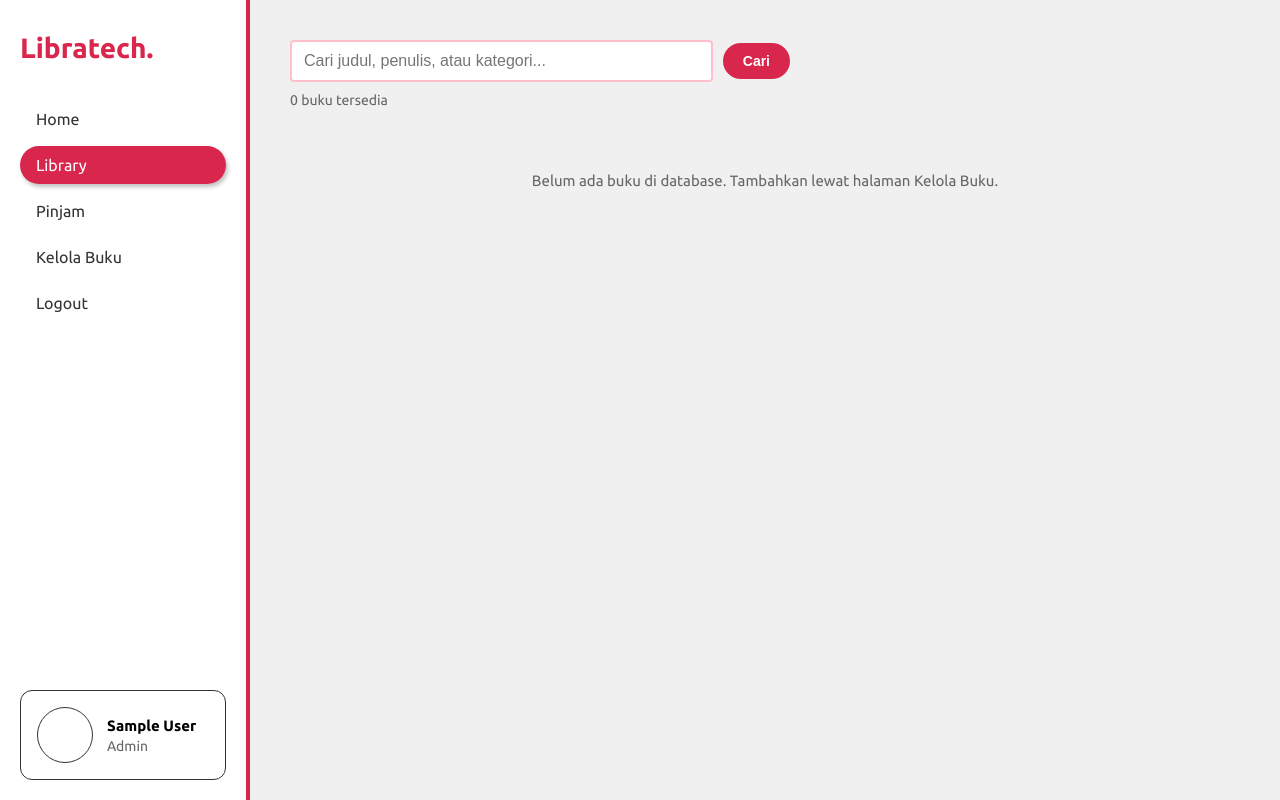
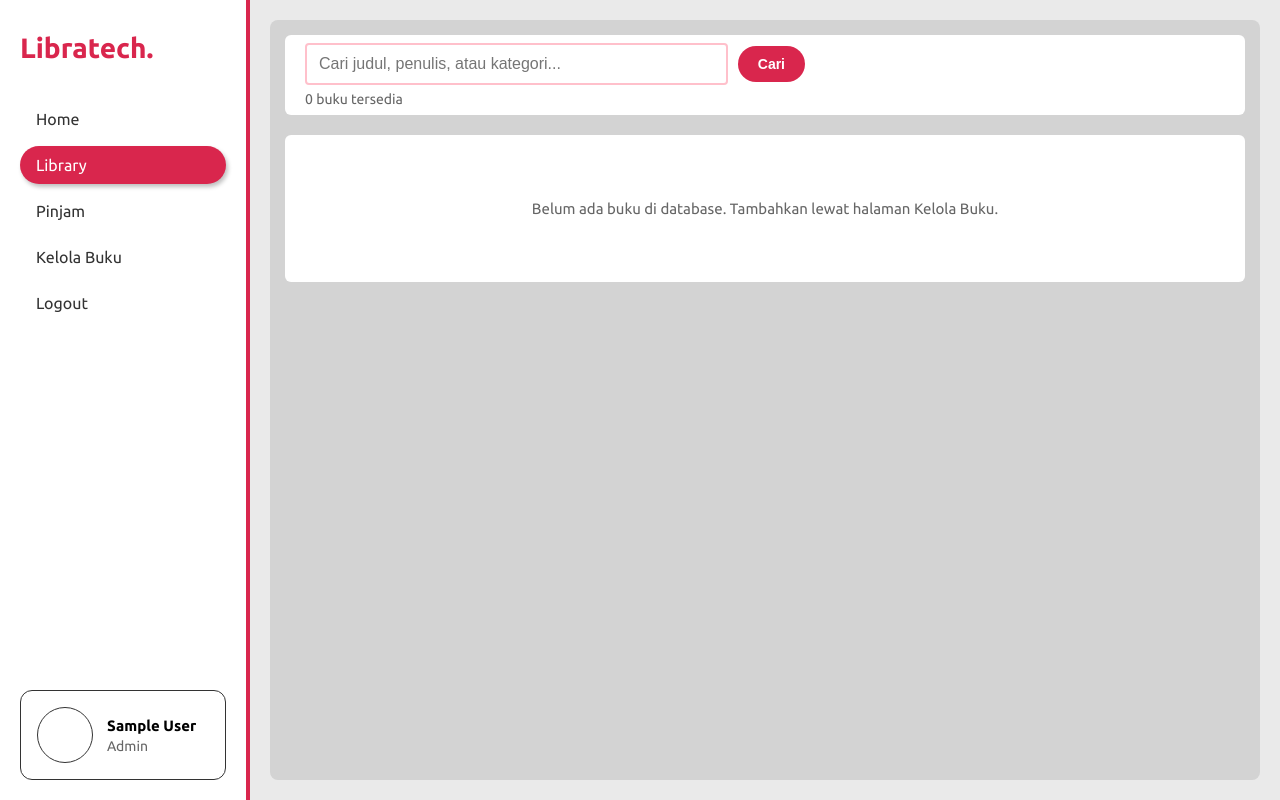
Before and after one commit to faridzcuyh/LibraTech2, a PHP site: page /user/library.php in a window 1280 px wide. Run offline with PHP 8.4, Linux system fonts and the light colour scheme; the visitor is signed in with stand-in values (Sample User, id 1); data that the repository does not hold is empty.

Commit message:
tab library & home dibingkai kelola-container dengan panel-box

```diff
--- a/assets/css/dashboard.css
+++ b/assets/css/dashboard.css
@@ -17,6 +17,30 @@
     background: #f0f0f0;
     padding: 40px;
     min-width: 0;
+}
+
+/* ===== Home: bingkai kelola-container + panel box ===== */
+/* align-content flex-start: cegah baris panel meregang mengisi tinggi
+   container (kelola-container ditarik stretch oleh main.content) */
+.home-frame {
+    align-content: flex-start;
+}
+
+/* Panel ditumpuk vertikal, bukan sejajar kiri-kanan */
+.home-panel {
+    flex: 0 0 100%;
+    width: 100%;
+}
+
+/* welcome-card & menu-card sudah di dalam panel putih,
+   buang kartu putih bertumpuk + bayangannya */
+.home-panel .welcome-card,
+.home-panel .menu-card {
+    background: transparent;
+    box-shadow: none;
+    border-radius: 0;
+    overflow: visible;
+    margin-top: 0;
 }
 
 /* ===== Welcome Card ===== */
--- a/assets/css/library.css
+++ b/assets/css/library.css
@@ -5,10 +5,37 @@
  * Dipakai oleh: user/library.php
  */
 
+/* ===== Panel pembungkus (search & rak buku dipisah, ala Pinjam/Kelola) ===== */
+/* Container kelola-container ditarik setinggi main.content (align-items:
+   stretch), dan align-content default stretch membagi sisa tinggi ke tiap
+   baris flex -> panel jadi melompong. Kunci ke atas biar tinggi mepet konten */
+.kelola-container {
+    align-content: flex-start;
+}
+
+/* flex-basis 100% supaya dua panel bertumpuk atas-bawah, bukan sejajar
+   kiri-kanan (flex: 1 dari .panel-box bikin basis 0% & width diabaikan) */
+.library-panel {
+    flex: 0 0 100%;
+    width: 100%;
+}
+
+/* ===== Panel Search (tinggi mepet konten) ===== */
+/* memangkas padding .panel-box (25px dari admin.css); library.css dimuat
+   setelah admin.css jadi override ini menang tanpa !important */
+.search-panel {
+    padding: 8px 20px;
+}
+
+.search-panel .search-result {
+    margin-top: 6px; /* merapatkan teks hasil ke form */
+}
+
 /* ===== Bar Pencarian ===== */
 .search-bar {
     display: block;
-    margin-bottom: 24px;
+    width: 100%; /* biar tetap melebar penuh di dalam .kelola-container (flex) */
+    margin-bottom: 0; /* jarak sudah diatur padding .panel-box */
 }
 
 .search-container {
@@ -245,6 +272,7 @@
 
 /* Gagal memuat data dari database */
 .book-error {
+    width: 100%; /* sama seperti .flash, ikut flex-wrap di .kelola-container */
     margin-bottom: 16px;
     padding: 12px 16px;
     font-size: 14px;
--- a/user/library.php
+++ b/user/library.php
@@ -57,13 +57,22 @@ if ($stmt) {
     <link rel="stylesheet" href="../assets/css/style.css">
     <link rel="stylesheet" href="../assets/css/sidebar.css?v=5">
     <link rel="stylesheet" href="../assets/css/dashboard.css?v=5">
-    <link rel="stylesheet" href="../assets/css/library.css">
+    <link rel="stylesheet" href="../assets/css/admin.css">
+    <link rel="stylesheet" href="../assets/css/library.css?v=4">
 </head>
 
 <body class="dashboard">
     <?php include __DIR__ . '/../includes/sidebar.php'; ?>
 
     <main class="content">
+        <!-- Bingkai konten sama seperti halaman Pinjam & Kelola Buku -->
+        <div class="kelola-container">
+        <?php if ($error_db !== '') : ?>
+            <p class="book-error"><?= htmlspecialchars($error_db) ?></p>
+        <?php endif; ?>
+
+        <!-- Panel 1: Pencarian -->
+        <section class="panel-box library-panel search-panel">
         <search class="search-bar">
             <form action="library.php" method="get" class="search-container">
                 <input type="search" class="search-input" name="q" value="<?= htmlspecialchars($q) ?>" placeholder="Cari judul, penulis, atau kategori..." autocomplete="off">
@@ -80,12 +89,10 @@ if ($stmt) {
                 <?php endif; ?>
             </p>
         </search>
+        </section>
 
-        <?php if ($error_db !== '') : ?>
-            <p class="book-error"><?= htmlspecialchars($error_db) ?></p>
-        <?php endif; ?>
-
-        <!-- Bagian Rak Buku dengan Sampul -->
+        <!-- Panel 2: Rak Buku -->
+        <section class="panel-box library-panel">
         <div class="bookshelf-container">
             <?php if (count($buku) === 0) : ?>
                 <p class="book-empty">
@@ -129,6 +136,8 @@ if ($stmt) {
                 </div>
             <?php endif; ?>
         </div>
+        </section>
+        </div><!-- /.kelola-container -->
     </main>
 </body>
 
```
Also changed, not shown: user/home.php (+11 -1 lines).
